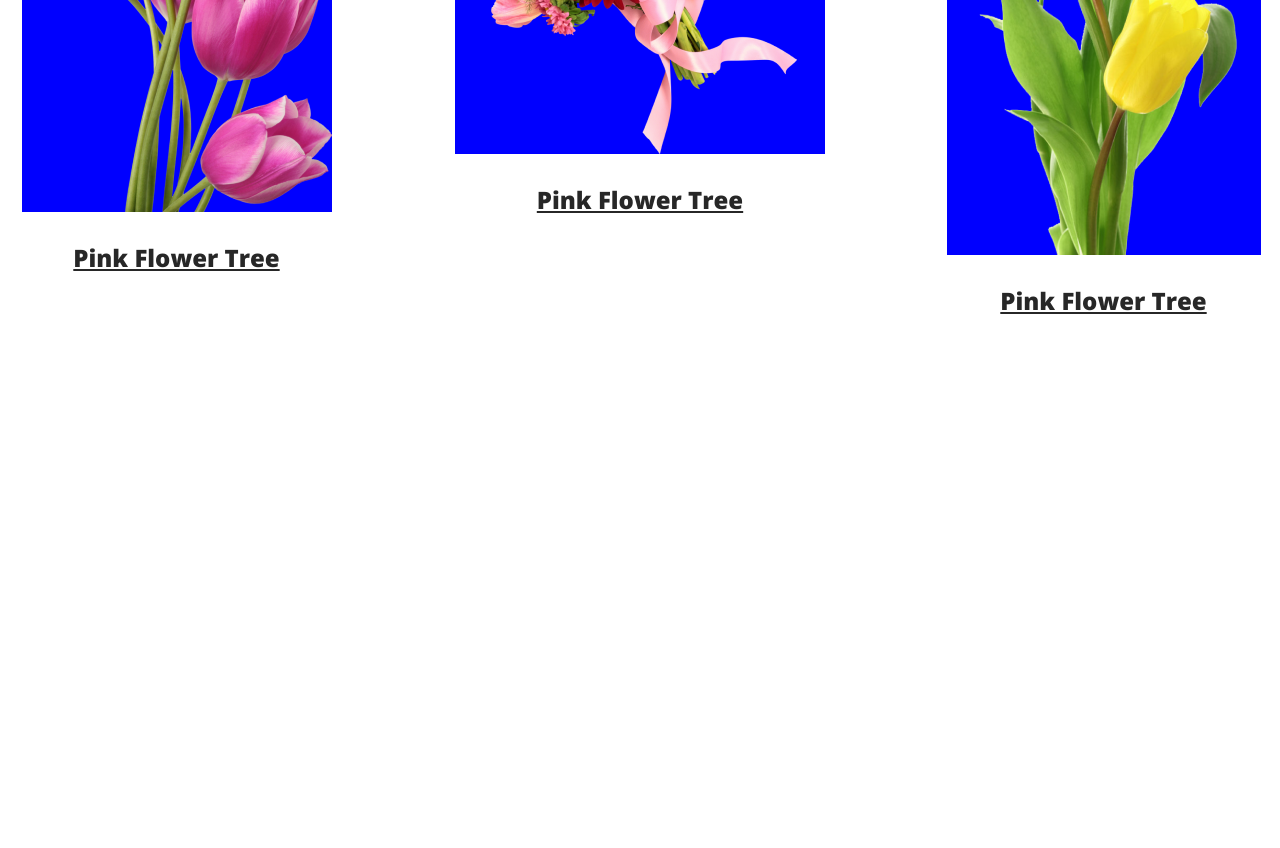
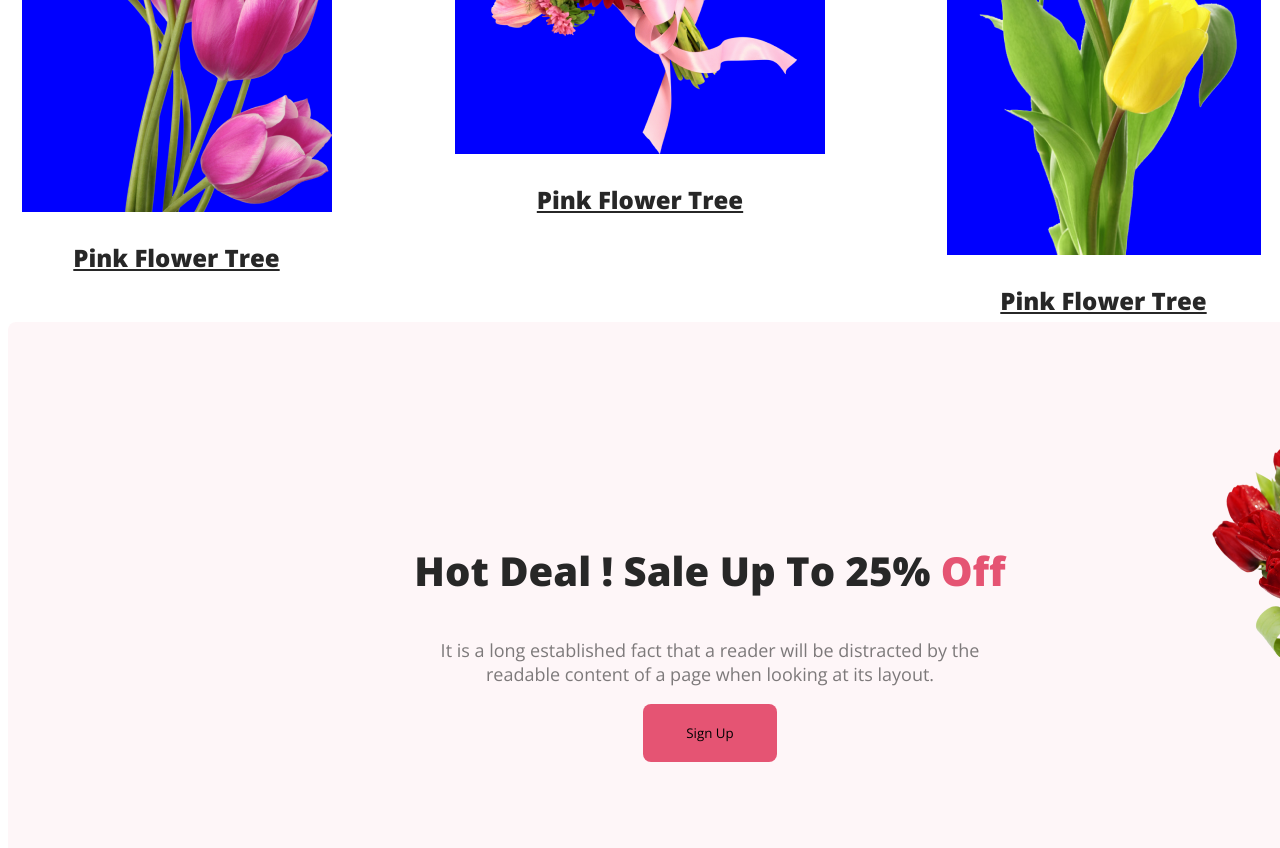
Before and after one commit to AliAbid178/assainment-1, a plain HTML site: page index.html in a window 1280 px wide. Shown: the part 1317-2165 px from the top of the page. Before the commit the page ends 1647 px from the top, so only its background shows below. Drawn offline with nearby package versions, Linux system fonts and the light colour scheme.

Commit message:
main two added

```diff
--- a/index.html
+++ b/index.html
@@ -50,7 +50,16 @@
 
         <!-- main two -->
         <div class="main-two">
+            <div class="main-two-left">
+                <h3 class="header-one">Hot Deal ! Sale Up To 25% <span class="off">Off</span></h3>
 
+                <p class="text-one">It is a long established fact that a reader will be distracted by the readable content of a page when looking at its layout.</p>
+
+                <button class="btn-one">Sign Up</button>
+            </div>
+            <div class="main-two-right">
+                <img src="./image/pngwing 8.png" alt="">
+            </div>
         </div>
 
     </main>
--- a/style.css
+++ b/style.css
@@ -95,7 +95,7 @@
 
 .flower-windo-three {
     width: 464px;
-height: 538px;
+    height: 538px;
     align-items: center;
     justify-content: center;
 
@@ -114,3 +114,48 @@ height: 538px;
     font-weight: 800;
     text-decoration-line: underline;
 }
+
+/* main two */
+.main-two {
+    display: flex;
+    justify-content: center;
+    gap: 200px;
+    align-items: center;
+    width: 1922px;
+    height: 620px;
+    border-radius: 8px;
+    background: rgba(229, 84, 115, 0.05);
+}
+
+.main-two-left {
+    /* padding-left: 00px; */
+    text-align: center;
+}
+
+.header-one {
+    color: #272727;
+    font-size: 40px;
+    font-style: normal;
+    font-weight: 800;
+}
+
+.off {
+    color: #E55473;
+}
+
+.text-one {
+    display: flex;
+    width: 594px;
+    color: rgba(39, 39, 39, 0.60);
+    text-align: center;
+    font-size: 18px;
+    font-style: normal;
+    font-weight: 400;
+}
+.btn-one{
+padding: 20px 43px;
+gap: 10px;
+border-radius: 8px;
+background: #E55473;
+border: none;
+}
```
